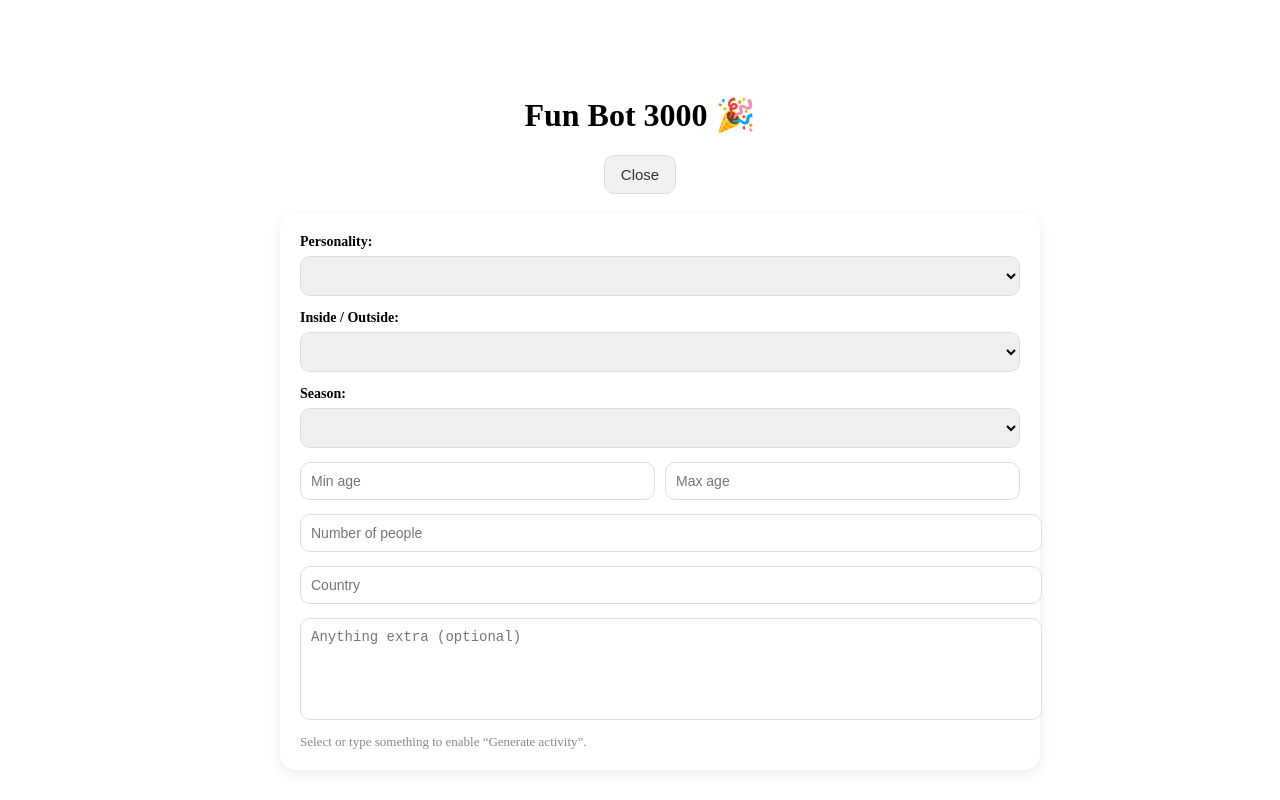
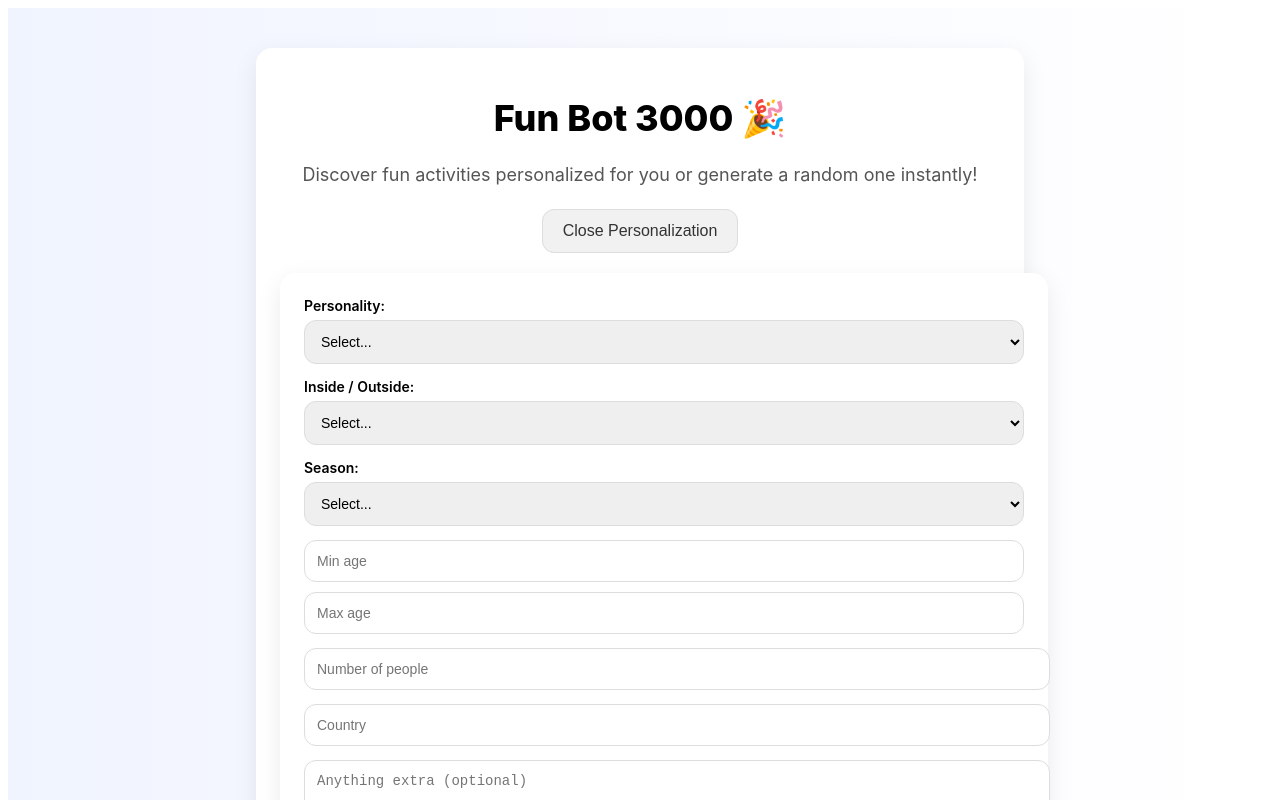
Before and after one commit to christensenandrew455-cell/funbot3000, a Next.js app: page / in a window 1280 px wide. Both pictures are taken after a click on the button "Personalize". Shown: the top 800 px of the page. Built offline with nearby package versions, Linux system fonts and the light colour scheme.

Commit message:
Update page.js

```diff
--- a/app/page.js
+++ b/app/page.js
@@ -20,73 +20,52 @@ export default function Home() {
   const router = useRouter();
   const [form, setForm] = useState(DEFAULT_FORM);
   const [personalizeOpen, setPersonalizeOpen] = useState(false);
+  const [loading, setLoading] = useState(false);
 
   useEffect(() => {
-    try {
     const saved = sessionStorage.getItem("activityData");
     if (saved) setForm(JSON.parse(saved));
-    } catch {}
   }, []);
 
   useEffect(() => {
-    try {
     sessionStorage.setItem("activityData", JSON.stringify(form));
-    } catch {}
   }, [form]);
+
+  const anyPersonalizedInput = Object.values(form).some((v) => v !== "");
 
   function updateField(key, value) {
     setForm((s) => ({ ...s, [key]: value }));
   }
 
-  const anyPersonalizedInput = (() => {
-    const keys = [
-      "personality",
-      "locationPref",
-      "season",
-      "minAge",
-      "maxAge",
-      "numPeople",
-      "extraInfo",
-      "country",
-      "state",
-      "city",
-    ];
-    return keys.some((k) => (form[k] ?? "") !== "");
-  })();
+  async function submitToApi(body) {
+    setLoading(true);
+    const previousActivity = sessionStorage.getItem("previousActivity") || "";
+    const finalBody = { ...body, previousActivity };
 
-  async function submitToApi(body) {
-    const previousActivity =
-      sessionStorage.getItem("previousActivity") || "";
-
-    const finalBody = {
-      ...body,
-      previousActivity,
-    };
+    sessionStorage.setItem("activityData", JSON.stringify(finalBody));
 
     try {
-      sessionStorage.setItem("activityData", JSON.stringify(finalBody));
-    } catch {}
-
       const res = await fetch("/api/generate", {
         method: "POST",
         headers: { "Content-Type": "application/json" },
         body: JSON.stringify(finalBody),
       });
-
       const data = await res.json();
 
-    try {
       if (data.aiResult?.title) {
         sessionStorage.setItem("previousActivity", data.aiResult.title);
       }
       sessionStorage.setItem("aiResult", JSON.stringify(data.aiResult));
-    } catch {}
+    } catch (err) {
+      console.error("API error:", err);
+      alert("Failed to generate activity. Please try again.");
+    } finally {
+      setLoading(false);
+    }
   }
 
   async function handleGenerateRandom() {
-    try {
     sessionStorage.setItem("activityData", JSON.stringify(null));
-    } catch {}
     await submitToApi({});
     router.push("/results?rand=1");
   }
@@ -98,140 +77,149 @@ export default function Home() {
   }
 
   // ---- UI STYLES ----
-  const fullCenter = {
+  const styles = {
+    container: {
       minHeight: "100vh",
       display: "flex",
       justifyContent: "center",
       alignItems: "center",
       padding: 20,
       flexDirection: "column",
-  };
-
-  const cardStyle = {
+      background: "linear-gradient(to right, #f0f4ff, #ffffff)",
+      fontFamily: "'Inter', sans-serif",
+    },
+    card: {
       background: "white",
-    padding: 20,
+      padding: 24,
       borderRadius: 16,
-    boxShadow: "0 4px 14px rgba(0,0,0,0.08)",
+      boxShadow: "0 8px 24px rgba(0,0,0,0.08)",
       marginTop: 20,
       width: "100%",
-  };
-
-  const buttonPrimary = {
+      maxWidth: 720,
+    },
+    buttonPrimary: {
       background: "#4A6CF7",
       color: "white",
-    padding: "10px 16px",
-    borderRadius: 10,
-    fontSize: 15,
+      padding: "12px 20px",
+      borderRadius: 12,
+      fontSize: 16,
       border: "none",
       cursor: "pointer",
       fontWeight: 600,
-  };
-
-  const buttonSecondary = {
+      transition: "0.2s",
+    },
+    buttonSecondary: {
       background: "#f1f1f1",
       color: "#333",
-    padding: "10px 16px",
-    borderRadius: 10,
-    fontSize: 15,
+      padding: "12px 20px",
+      borderRadius: 12,
+      fontSize: 16,
       border: "1px solid #ddd",
       cursor: "pointer",
       fontWeight: 500,
-  };
-
-  const inputStyle = {
+      transition: "0.2s",
+    },
+    input: {
       width: "100%",
-    padding: 10,
-    borderRadius: 10,
+      padding: 12,
+      borderRadius: 12,
       border: "1px solid #ddd",
       fontSize: 14,
       outline: "none",
-  };
-
-  const labelStyle = {
+      transition: "0.2s",
+    },
+    label: {
       display: "flex",
       flexDirection: "column",
       gap: 6,
       fontSize: 14,
       fontWeight: 600,
-  };
-
-  const centerButtons = {
+    },
+    centerButtons: {
       display: "flex",
       justifyContent: "center",
-    gap: 12,
-    marginTop: 20,
+      gap: 16,
+      marginTop: 24,
+      flexWrap: "wrap",
+    },
+    tagline: {
+      textAlign: "center",
+      color: "#555",
+      marginTop: 8,
+      fontSize: 18,
+    },
   };
 
   return (
-    <div style={fullCenter}>
-      <div style={{ maxWidth: 720, width: "100%" }}>
-        <h1
-          style={{
-            fontSize: 32,
-            fontWeight: 800,
-            textAlign: "center",
-            marginTop: 10,
-          }}
-        >
+    <div style={styles.container}>
+      <div style={styles.card}>
+        <h1 style={{ fontSize: 36, fontWeight: 800, textAlign: "center" }}>
           Fun Bot 3000 🎉
         </h1>
+        <p style={styles.tagline}>
+          Discover fun activities personalized for you or generate a random one instantly!
+        </p>
 
         {/* ACTION BAR */}
-        <div style={centerButtons}>
+        <div style={styles.centerButtons}>
           <button
             type="button"
             onClick={() => setPersonalizeOpen((v) => !v)}
             aria-expanded={personalizeOpen}
-            style={buttonSecondary}
+            style={styles.buttonSecondary}
           >
-            {personalizeOpen ? "Close" : "Personalize"}
+            {personalizeOpen ? "Close Personalization" : "Personalize"}
           </button>
 
           {!personalizeOpen && (
-            <button type="button" onClick={handleGenerateRandom} style={buttonPrimary}>
-              Generate Random Activity
+            <button
+              type="button"
+              onClick={handleGenerateRandom}
+              style={styles.buttonPrimary}
+            >
+              {loading ? "Generating..." : "Generate Random Activity"}
             </button>
           )}
         </div>
 
         {personalizeOpen && (
-          <form onSubmit={handleGenerateActivity} style={cardStyle}>
+          <form onSubmit={handleGenerateActivity} style={{ ...styles.card, marginTop: 20 }}>
             <div style={{ display: "grid", gap: 14 }}>
-              <label style={labelStyle}>
+              <label style={styles.label}>
                 Personality:
                 <select
-                  style={inputStyle}
+                  style={styles.input}
                   value={form.personality}
                   onChange={(e) => updateField("personality", e.target.value)}
                 >
-                  <option value=""></option>
+                  <option value="">Select...</option>
                   <option value="extrovert">Extrovert</option>
                   <option value="introvert">Introvert</option>
                 </select>
               </label>
 
-              <label style={labelStyle}>
+              <label style={styles.label}>
                 Inside / Outside:
                 <select
-                  style={inputStyle}
+                  style={styles.input}
                   value={form.locationPref}
                   onChange={(e) => updateField("locationPref", e.target.value)}
                 >
-                  <option value=""></option>
+                  <option value="">Select...</option>
                   <option value="inside">Inside</option>
                   <option value="outside">Outside</option>
                   <option value="both">Both</option>
                 </select>
               </label>
 
-              <label style={labelStyle}>
+              <label style={styles.label}>
                 Season:
                 <select
-                  style={inputStyle}
+                  style={styles.input}
                   value={form.season}
                   onChange={(e) => updateField("season", e.target.value)}
                 >
-                  <option value=""></option>
+                  <option value="">Select...</option>
                   <option value="spring">Spring</option>
                   <option value="summer">Summer</option>
                   <option value="autumn">Autumn/Fall</option>
@@ -239,9 +227,9 @@ export default function Home() {
                 </select>
               </label>
 
-              <div style={{ display: "flex", gap: 10 }}>
+              <div style={{ display: "flex", gap: 10, flexWrap: "wrap" }}>
                 <input
-                  style={inputStyle}
+                  style={styles.input}
                   placeholder="Min age"
                   value={form.minAge}
                   onChange={(e) =>
@@ -249,7 +237,7 @@ export default function Home() {
                   }
                 />
                 <input
-                  style={inputStyle}
+                  style={styles.input}
                   placeholder="Max age"
                   value={form.maxAge}
                   onChange={(e) =>
@@ -259,7 +247,7 @@ export default function Home() {
               </div>
 
               <input
-                style={inputStyle}
+                style={styles.input}
                 placeholder="Number of people"
                 value={form.numPeople}
                 onChange={(e) =>
@@ -268,7 +256,7 @@ export default function Home() {
               />
 
               <input
-                style={inputStyle}
+                style={styles.input}
                 placeholder="Country"
                 value={form.country}
                 onChange={(e) => updateField("country", e.target.value)}
@@ -276,7 +264,7 @@ export default function Home() {
 
               {form.country && (
                 <input
-                  style={inputStyle}
+                  style={styles.input}
                   placeholder="State / Province"
                   value={form.state}
                   onChange={(e) => updateField("state", e.target.value)}
@@ -285,7 +273,7 @@ export default function Home() {
 
               {form.state && (
                 <input
-                  style={inputStyle}
+                  style={styles.input}
                   placeholder="City / Town"
                   value={form.city}
                   onChange={(e) => updateField("city", e.target.value)}
@@ -293,23 +281,19 @@ export default function Home() {
               )}
 
               <textarea
-                style={{
-                  ...inputStyle,
-                  height: 80,
-                  resize: "none",
-                }}
+                style={{ ...styles.input, height: 80, resize: "none" }}
                 placeholder="Anything extra (optional)"
                 value={form.extraInfo}
                 onChange={(e) => updateField("extraInfo", e.target.value)}
               />
 
               {anyPersonalizedInput ? (
-                <button type="submit" style={buttonPrimary}>
-                  Generate Activity
+                <button type="submit" style={styles.buttonPrimary}>
+                  {loading ? "Generating..." : "Generate Activity"}
                 </button>
               ) : (
                 <div style={{ color: "#888", fontSize: 13 }}>
-                  Select or type something to enable “Generate activity”.
+                  Fill in any field to enable “Generate Activity”.
                 </div>
               )}
             </div>
```
Lines whose indentation alone changed are shown as unchanged.
